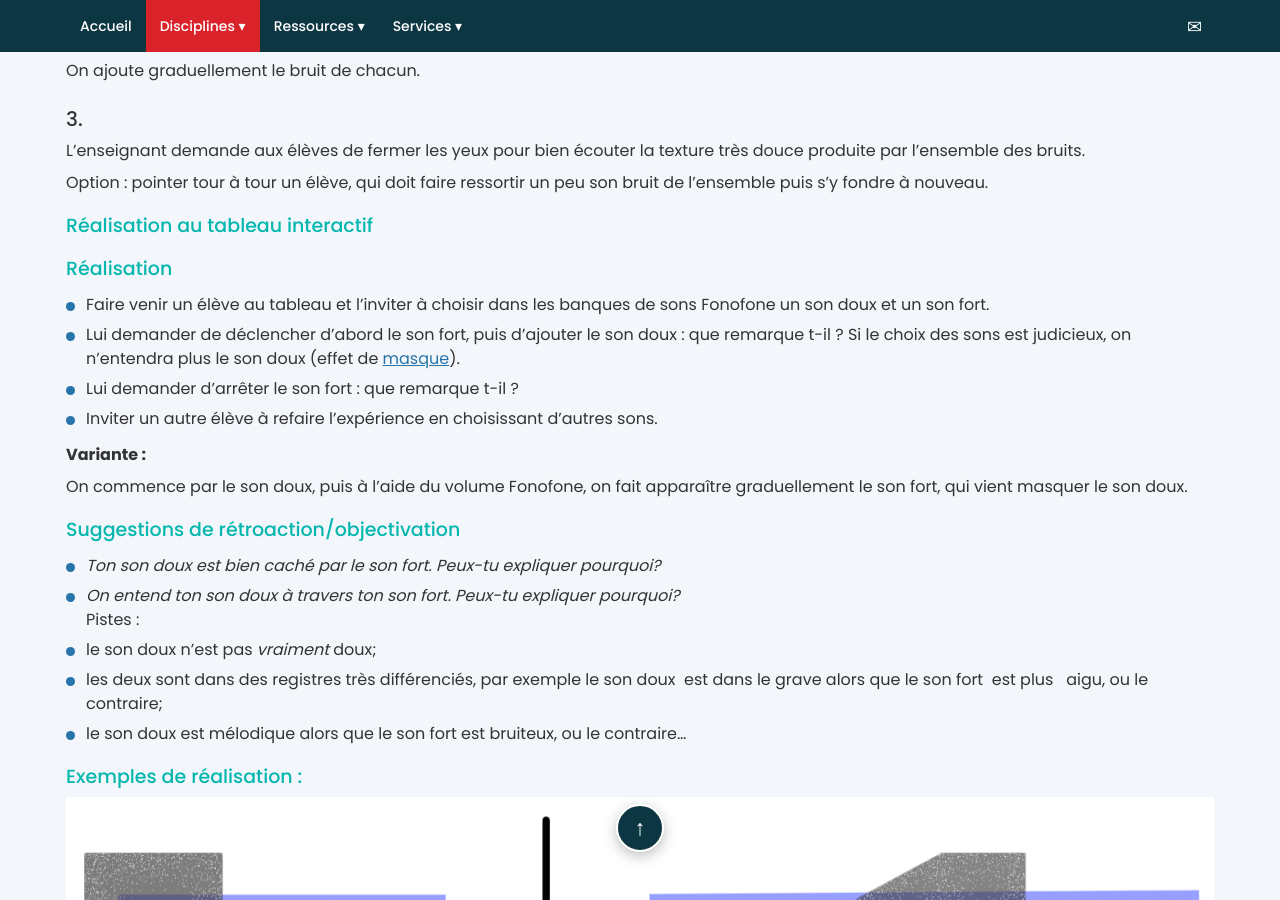
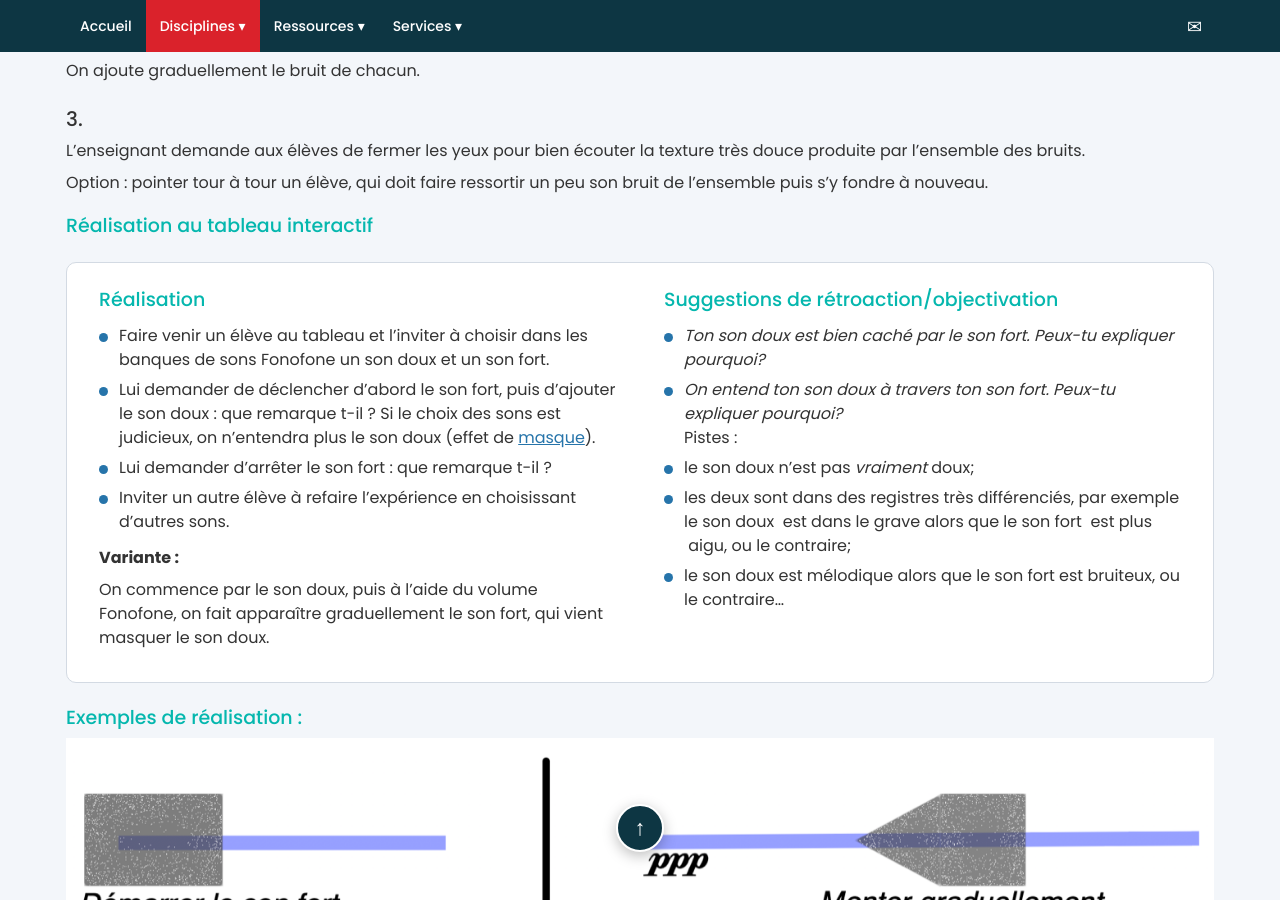
Before and after one commit to yves-fonofone/site-fonofone-revision, a Jekyll site: the page built from _activites/doux-fort-avance.md, in a window 1280 px wide and 900 px high, scrolled down 2004 px. Built offline with Jekyll 4.4.1, drawn with Linux system fonts in a browser that asks for light colours.

Commit message:
doux/fort avancé et création : réalisation et rétroaction sur 2 colonnes parallèles dans un encadré blanc
Co-Authored-By: Claude Opus 5.5 <noreply@anthropic.com>

```diff
--- a/_activites/doux-fort-avance.md
+++ b/_activites/doux-fort-avance.md
@@ -119,6 +119,9 @@ Option : pointer tour à tour un élève, qui doit faire ressortir un peu son br
 
 #### Réalisation au tableau interactif
 
+<section class="encadre encadre--blanc encadre--options">
+<div class="options__col" markdown="1">
+
 #### Réalisation
 
 - Faire venir un élève au tableau et l'inviter à choisir dans les banques de sons Fonofone un son doux et un son fort.
@@ -130,6 +133,9 @@ Option : pointer tour à tour un élève, qui doit faire ressortir un peu son br
 
 On commence par le son doux, puis à l'aide du volume Fonofone, on fait apparaître graduellement le son fort, qui vient masquer le son doux.
 
+</div>
+<div class="options__col" markdown="1">
+
 #### Suggestions de rétroaction/objectivation
 
 - *Ton son doux est bien caché par le son fort. Peux-tu expliquer pourquoi?*
@@ -139,11 +145,17 @@ On commence par le son doux, puis à l'aide du volume Fonofone, on fait apparaî
  - les deux sont dans des registres très différenciés, par exemple le son doux  est dans le grave alors que le son fort  est plus   aigu, ou le contraire;
  - le son doux est mélodique alors que le son fort est bruiteux, ou le contraire...
 
+</div>
+</section>
+
 #### Exemples de réalisation :
 
 ![dx-fort-tni.png](../images/2022/04/dx-fort-tni.png)
 
 #### Réalisation collective (idéalement une tablette, chromebook ou autre, par élève)
+
+<section class="encadre encadre--blanc encadre--options">
+<div class="options__col" markdown="1">
 
 #### Consignes
 
@@ -153,6 +165,9 @@ On commence par le son doux, puis à l'aide du volume Fonofone, on fait apparaî
 
 - L'enseignant.e dirige une première exécution puis invite des élèves à le faire, en choisissant une variante d'exécution.
 
+</div>
+<div class="options__col" markdown="1">
+
 #### Suggestions de rétroaction/objectivation
 
 - *Est-ce que tous les sons doux se fusionnaient bien ensemble?*
@@ -161,6 +176,9 @@ On commence par le son doux, puis à l'aide du volume Fonofone, on fait apparaî
  Si c'était le cas, amener les élèves à en identifier les causes.
 - *Est-ce que les entrées et sorties ont été exécutées correctement ? Si non, que peut-on faire pour nous améliorer?*
 
+</div>
+</section>
+
 #### Exemples de réalisations
 
 ![dx-ff-collectif.png](../images/2022/04/dx-ff-collectif.png)
```
Also changed, not shown: _activites/doux-fort-creation.md (+13 -4 lines).
